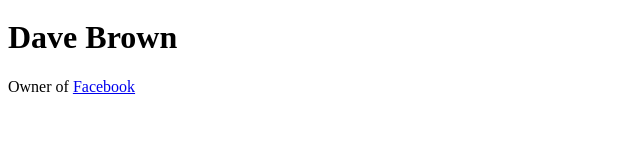
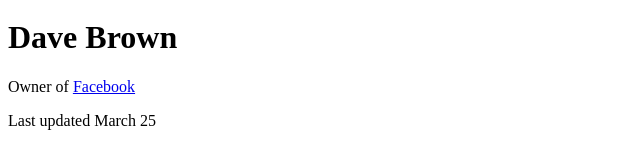
Before and after one commit to bdave76/fewd-30, a plain HTML site: page index.html in a window 1280 px wide. Shown: the part 260-428 px from the top of the page, without its empty margins (0-640 px from the left). Drawn offline with Linux system fonts and the light colour scheme.

Commit message:
Adding a last updated footer

```diff
--- a/index.html
+++ b/index.html
@@ -10,3 +10,6 @@ height=250 width=250>
 Facebook
 </a>
 </p>
+ <p>
+   Last updated March 25
+ </p>
```
